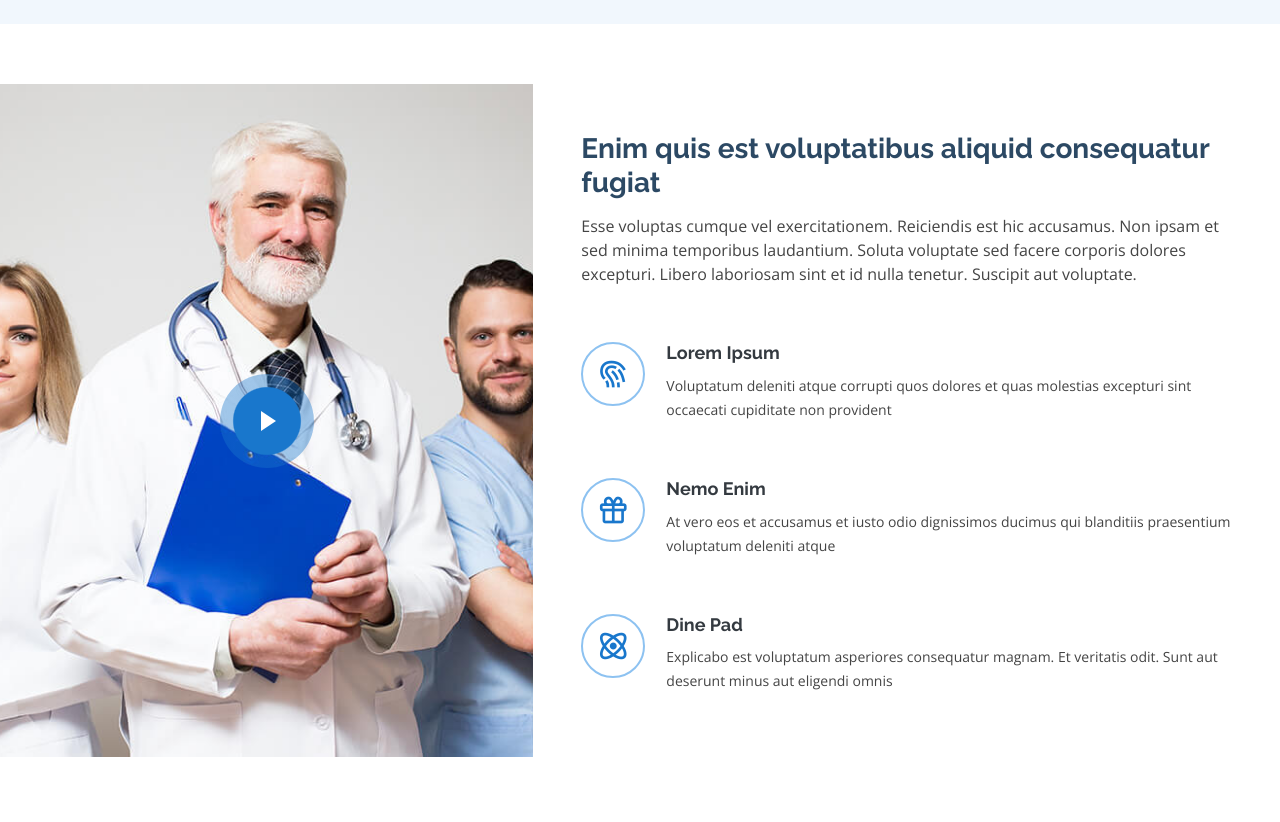
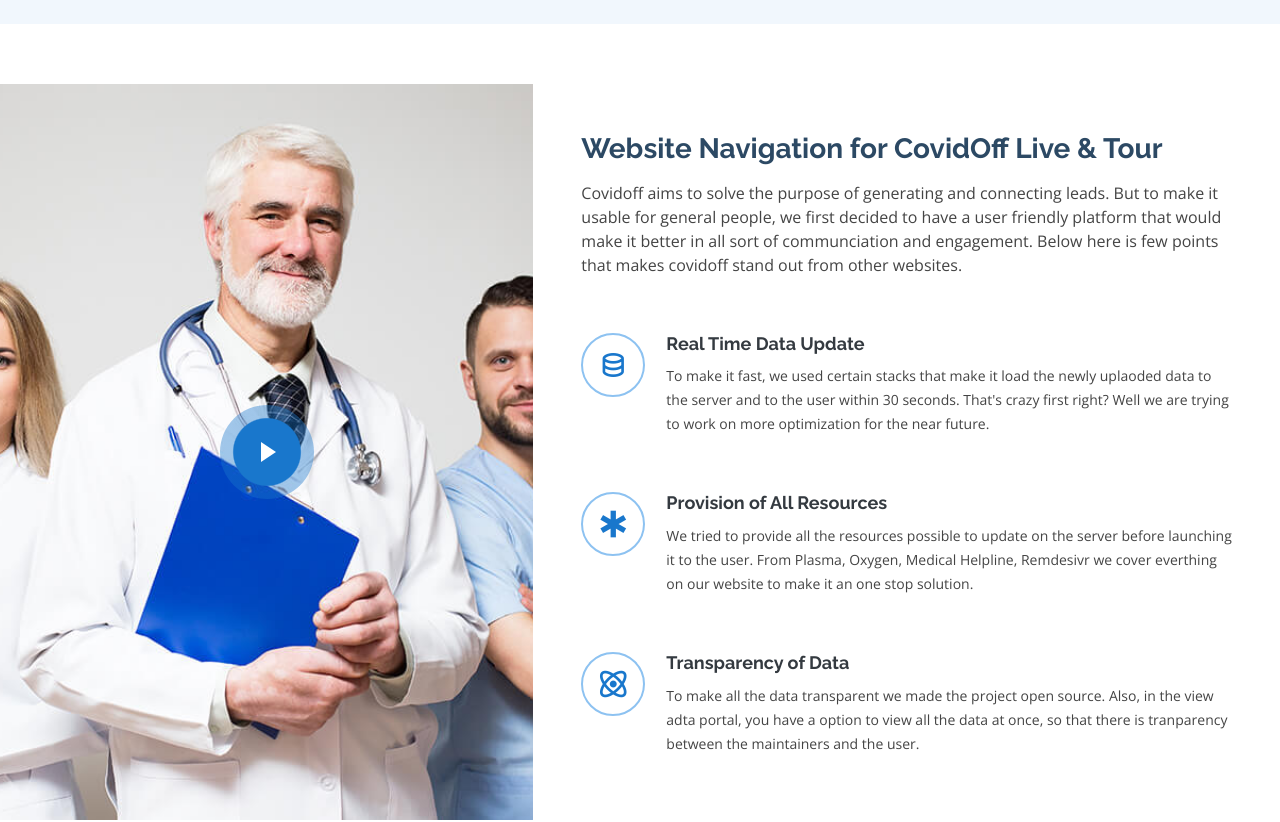
Before and after one commit to covidoff/covidoff, a plain HTML site: page index.html in a window 1280 px wide. Shown: the part 5180-6002 px from the top of the page. Drawn offline with nearby package versions, Linux system fonts and the light colour scheme.

Commit message:
website tour

```diff
--- a/index.html
+++ b/index.html
@@ -985,32 +985,33 @@
                     </div>
 
                     <div class="col-xl-7 col-lg-6 icon-boxes d-flex flex-column align-items-stretch justify-content-center py-5 px-lg-5">
-                        <h3>Enim quis est voluptatibus aliquid consequatur fugiat</h3>
+                        <h3>Website Navigation for CovidOff Live & Tour</h3>
                         <p>
-                            Esse voluptas cumque vel exercitationem. Reiciendis est hic accusamus. Non ipsam et sed minima temporibus laudantium. Soluta voluptate sed facere corporis dolores excepturi. Libero laboriosam sint et id nulla tenetur. Suscipit aut voluptate.
+                            Covidoff aims to solve the purpose of generating and connecting leads. But to make it usable for general people, we first decided to have a user friendly platform that would make it better in all sort of communciation and engagement. Below here is few
+                            points that makes covidoff stand out from other websites.
                         </p>
 
                         <div class="icon-box">
-                            <div class="icon"><i class="bx bx-fingerprint"></i></div>
-                            <h4 class="title"><a href="">Lorem Ipsum</a></h4>
+                            <div class="icon"><i class="bx bx-data"></i></div>
+                            <h4 class="title"><a href="covidoff.herokuapp.com">Real Time Data Update</a></h4>
                             <p class="description">
-                                Voluptatum deleniti atque corrupti quos dolores et quas molestias excepturi sint occaecati cupiditate non provident
+                                To make it fast, we used certain stacks that make it load the newly uplaoded data to the server and to the user within 30 seconds. That's crazy first right? Well we are trying to work on more optimization for the near future.
                             </p>
                         </div>
 
                         <div class="icon-box">
-                            <div class="icon"><i class="bx bx-gift"></i></div>
-                            <h4 class="title"><a href="">Nemo Enim</a></h4>
+                            <div class="icon"><i class="bx bx-health"></i></div>
+                            <h4 class="title"><a href="#services">Provision of All Resources</a></h4>
                             <p class="description">
-                                At vero eos et accusamus et iusto odio dignissimos ducimus qui blanditiis praesentium voluptatum deleniti atque
+                                We tried to provide all the resources possible to update on the server before launching it to the user. From Plasma, Oxygen, Medical Helpline, Remdesivr we cover everthing on our website to make it an one stop solution.
                             </p>
                         </div>
 
                         <div class="icon-box">
                             <div class="icon"><i class="bx bx-atom"></i></div>
-                            <h4 class="title"><a href="">Dine Pad</a></h4>
+                            <h4 class="title"><a href="contribute.covidoff.live">Transparency of Data</a></h4>
                             <p class="description">
-                                Explicabo est voluptatum asperiores consequatur magnam. Et veritatis odit. Sunt aut deserunt minus aut eligendi omnis
+                                To make all the data transparent we made the project open source. Also, in the view adta portal, you have a option to view all the data at once, so that there is tranparency between the maintainers and the user.
                             </p>
                         </div>
                     </div>
```
